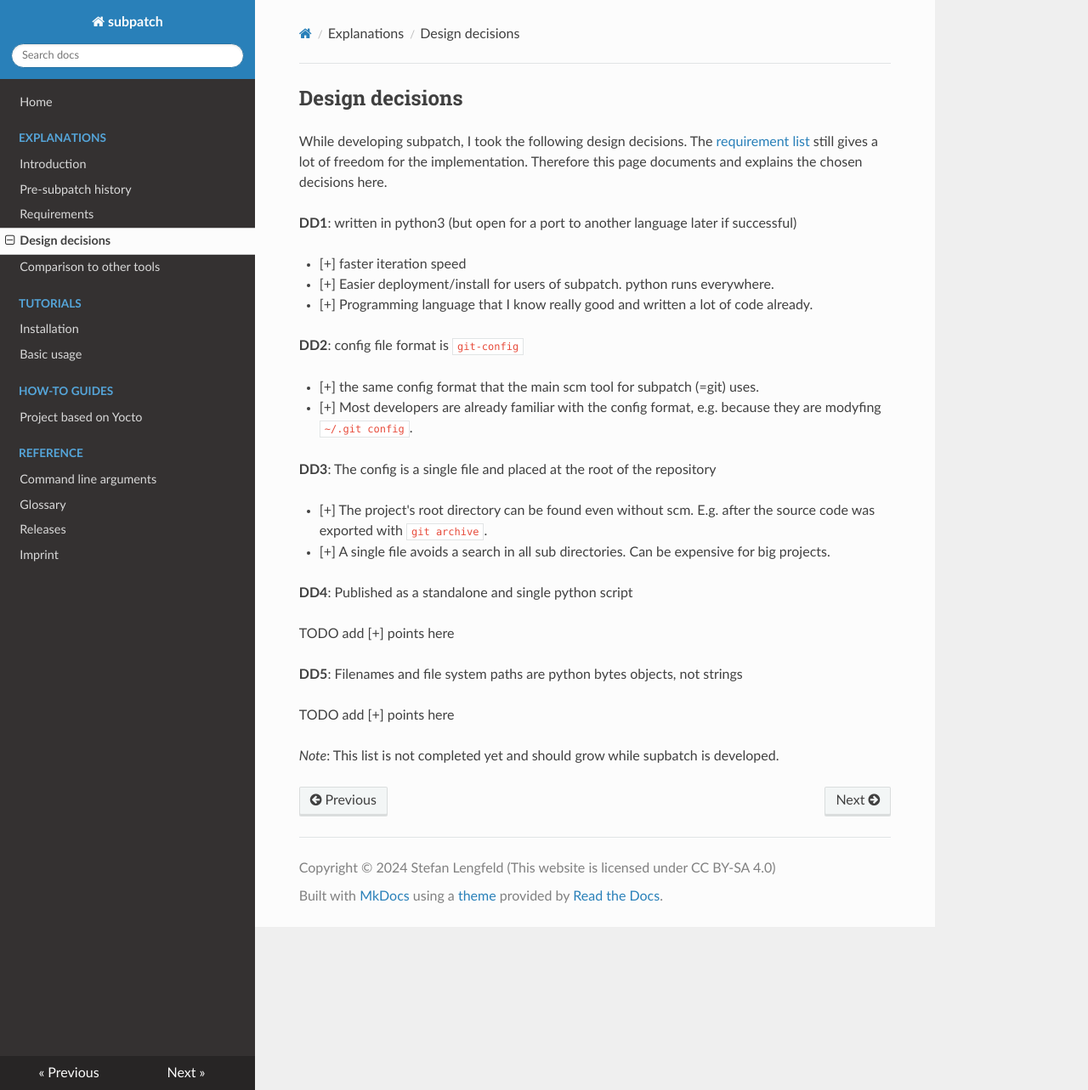
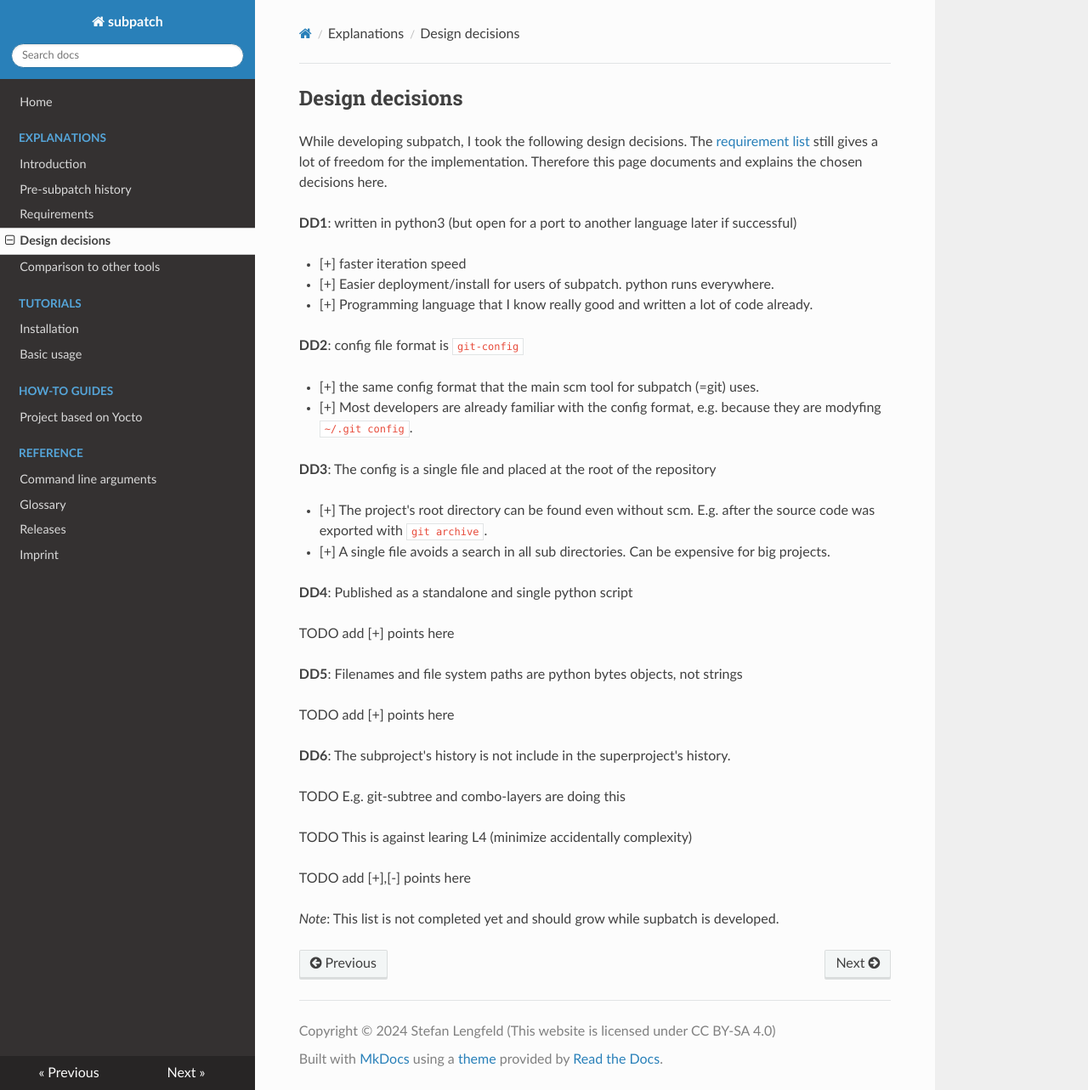
Before and after one commit to lengfeld/subpatch, an MkDocs documentation site: the page built from website/exp/design.md, in a window 1280 px wide and 1283 px high. Shown: the whole window at 85% size. Built offline with MkDocs 1.6.1, drawn with Linux system fonts in a browser that asks for light colours; nearby versions of some CDN libraries.

Commit message:
website: add design decision

```diff
--- a/website/exp/design.md
+++ b/website/exp/design.md
@@ -33,4 +33,12 @@
 
 TODO add [+] points here
 
+**DD6**: The subproject's history is not include in the superproject's history.
+
+TODO E.g. git-subtree and combo-layers are doing this
+
+TODO This is against learing L4 (minimize accidentally complexity)
+
+TODO add [+],[-] points here
+
 *Note*: This list is not completed yet and should grow while supbatch is developed.
```
